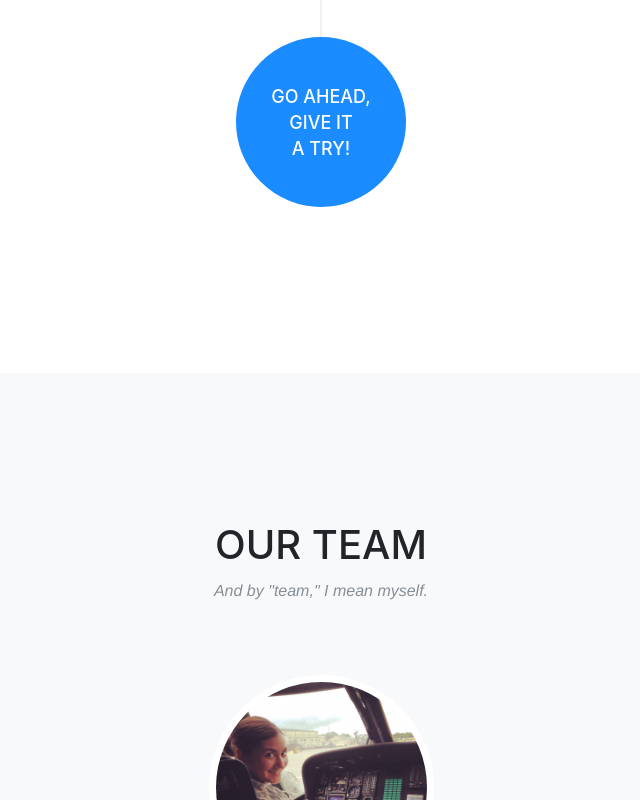
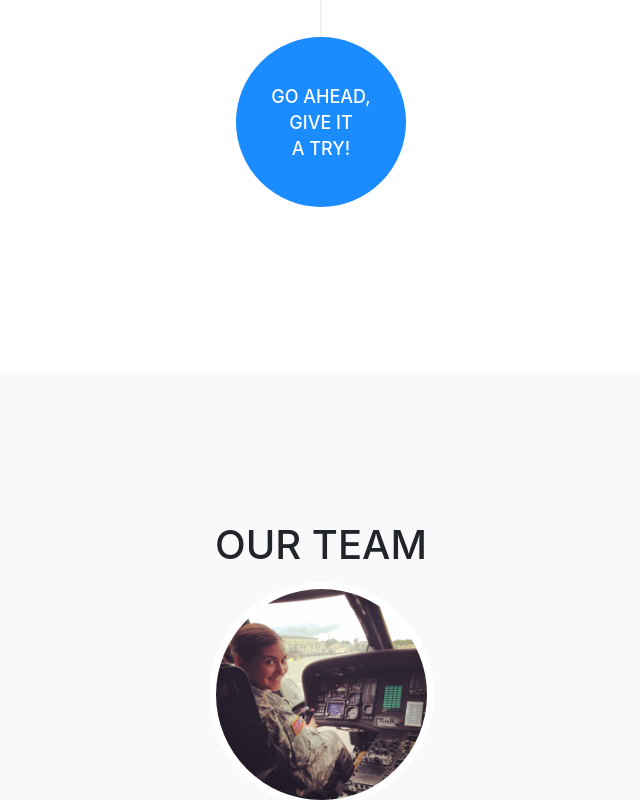
Before and after one commit to lindseyka/flightscheduler, a website with bundled scripts: page index.html in a window 1280 px wide. Shown: the part 3948-4748 px from the top of the page, without its empty margins (319-959 px from the left). Built offline with nearby package versions, Linux system fonts and the light colour scheme; a web font is replaced by a local one.

Commit message:
Update index.html

```diff
--- a/index.html
+++ b/index.html
@@ -553,8 +553,6 @@ process to request flight slots, and easily notify the scheduler of days you're
 <div class="col-lg-12 text-center">
 
 <h2 class="section-heading">Our Team</h2>
-
-<h3 class="section-subheading text-muted">And by "team," I mean myself.</h3>
 
 </div>
 
```
